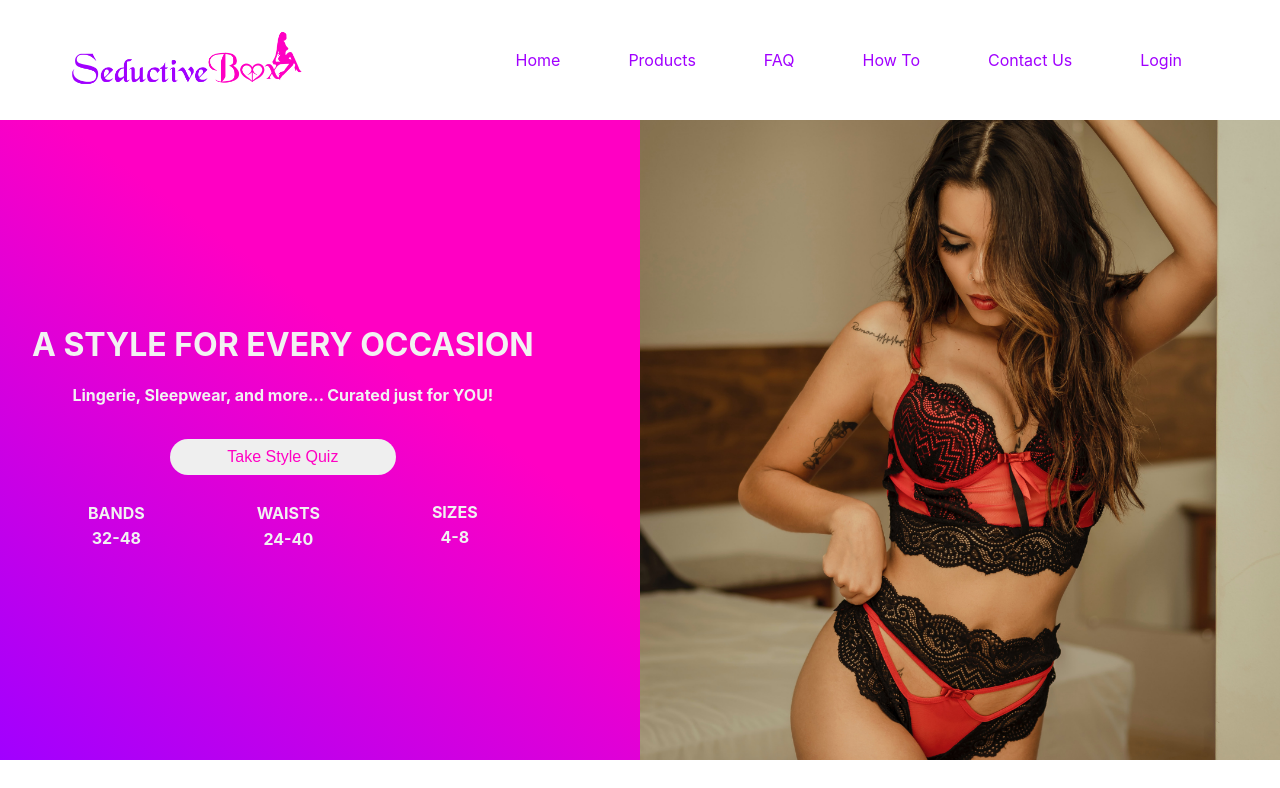
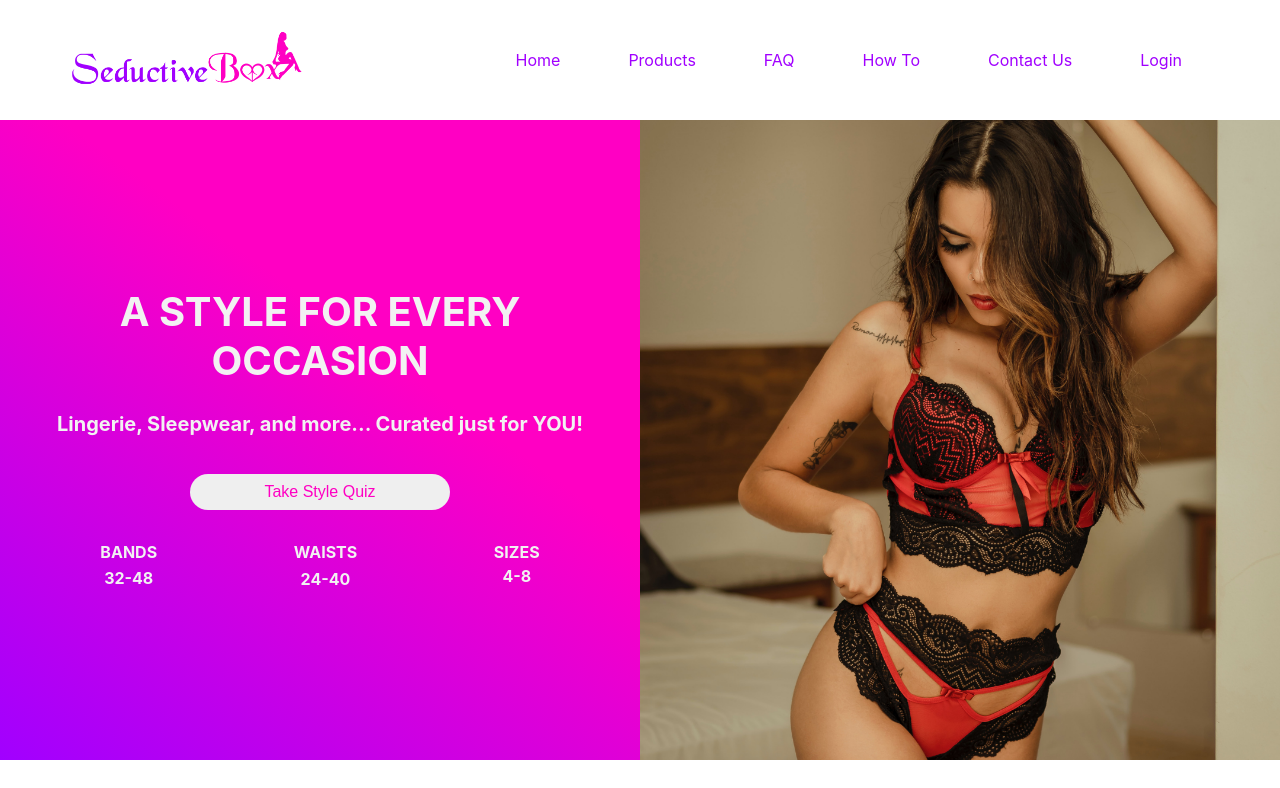
Before and after one commit to Parrasite9/seductivebox, a React (Create React App) app: page / in a window 1280 px wide. Shown: the top 788 px of the page. Built offline with nearby package versions, Linux system fonts and the light colour scheme.

Commit message:
Hero section updated for 1250. Project front end completed, most buttons were updated for curser pointer and hover effects

```diff
--- a/src/CSS/Home/Anchor.css
+++ b/src/CSS/Home/Anchor.css
@@ -43,6 +43,14 @@
     height: 25%;
     border-radius: 15px;
     /* margin-bottom: 5%; */
+    cursor: pointer;
+  }
+
+  .cta > button:hover,
+  .tablet__cta > button:hover,
+  .desktop__cta > button:hover {
+    background-color: #a100ff;
+    color: white;
   }
 
   .cta, .quote {
--- a/src/CSS/Home/Box.css
+++ b/src/CSS/Home/Box.css
@@ -31,6 +31,7 @@
     border-radius: 20px;
     font-size: 16px;
     color: #ff00c3;
+    cursor: pointer;
 }
 
 .Box > button:hover {
--- a/src/CSS/Home/Hero.css
+++ b/src/CSS/Home/Hero.css
@@ -39,6 +39,12 @@
     color: #ff00c3;
     border-radius: 20px;
     border: none;
+    cursor: pointer;
+}
+
+.hero__text > button:hover {
+    background-color: #a100ff;
+    color: white;
 }
 
 .hero__img > img {
@@ -76,3 +82,17 @@
         font-size: 16px;
     }
 }
+
+@media (min-width: 1250px) {
+    .hero__text__container {
+        justify-content: center;
+    }
+
+    .hero__text > h1 {
+        font-size: 40px;
+    }
+
+    .hero__text > h4 {
+        font-size: 20px;
+    }
+}
```
